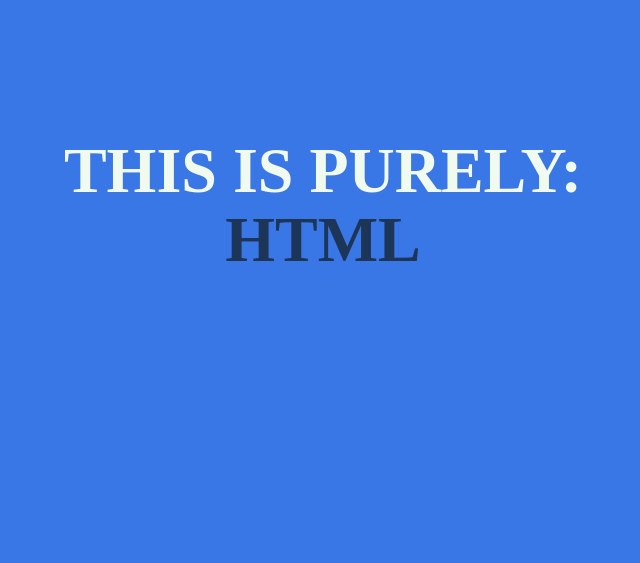
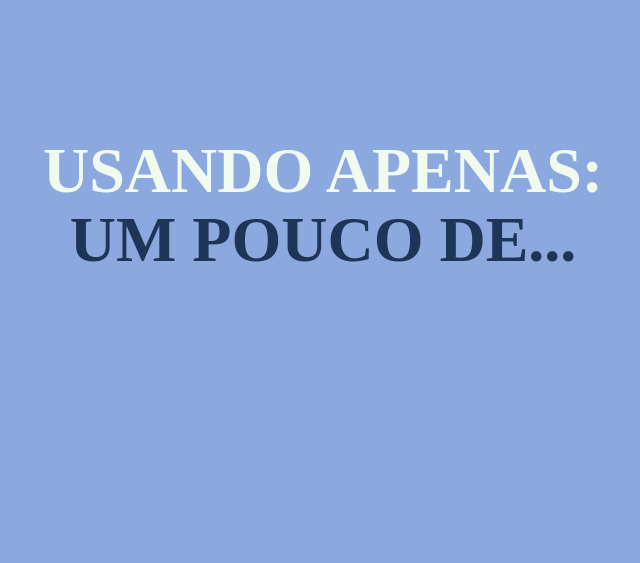
Before and after one commit to brunofilho1/css-rolling-text, a plain HTML site: page index.html in a window 1280 px wide. Shown: the part 196-759 px from the top of the page, without its empty margins (317-957 px from the left). Drawn offline with Linux system fonts and the light colour scheme.

Commit message:
text changes

```diff
--- a/index.html
+++ b/index.html
@@ -10,15 +10,17 @@
 <body>
 
     <div class="main">
-        <h1>This is purely: <div class="roller">
-          <span id="rolltext">HTML<br/>
-          CSS<br/>
-          Curiosity<br/>
-          <span id="spare-time">too much spare time?</span><br/>
-          </div>
-          </h1>
-
-        </div>
+        <h1>Usando apenas:
+            <div class="roller">
+                <span id="rolltext">
+                    <p>Um pouco de...</p>
+                    <p>HTML</p>
+                    <p>& CSS</p>
+                    <span id="spare-time">Muito fácil, moderno e elegante!</span>
+                </span>
+            </div>
+        </h1>
+    </div>
 
 
 </body>
--- a/style.css
+++ b/style.css
@@ -4,11 +4,11 @@
     font-family: 'Arvo';
 }
 
-  body {
-    background-color: #3976e6;
+body {
+    background-color: #8ca9df;
 }
 
-  .main {
+.main {
     height:100vh;
     width:100%;
     display:flex;
@@ -17,7 +17,7 @@
     text-align:center;
 }
 
-  h1 {
+h1 {
     text-align:center;
     text-transform: uppercase;
     color: #F1FAEE;
```
